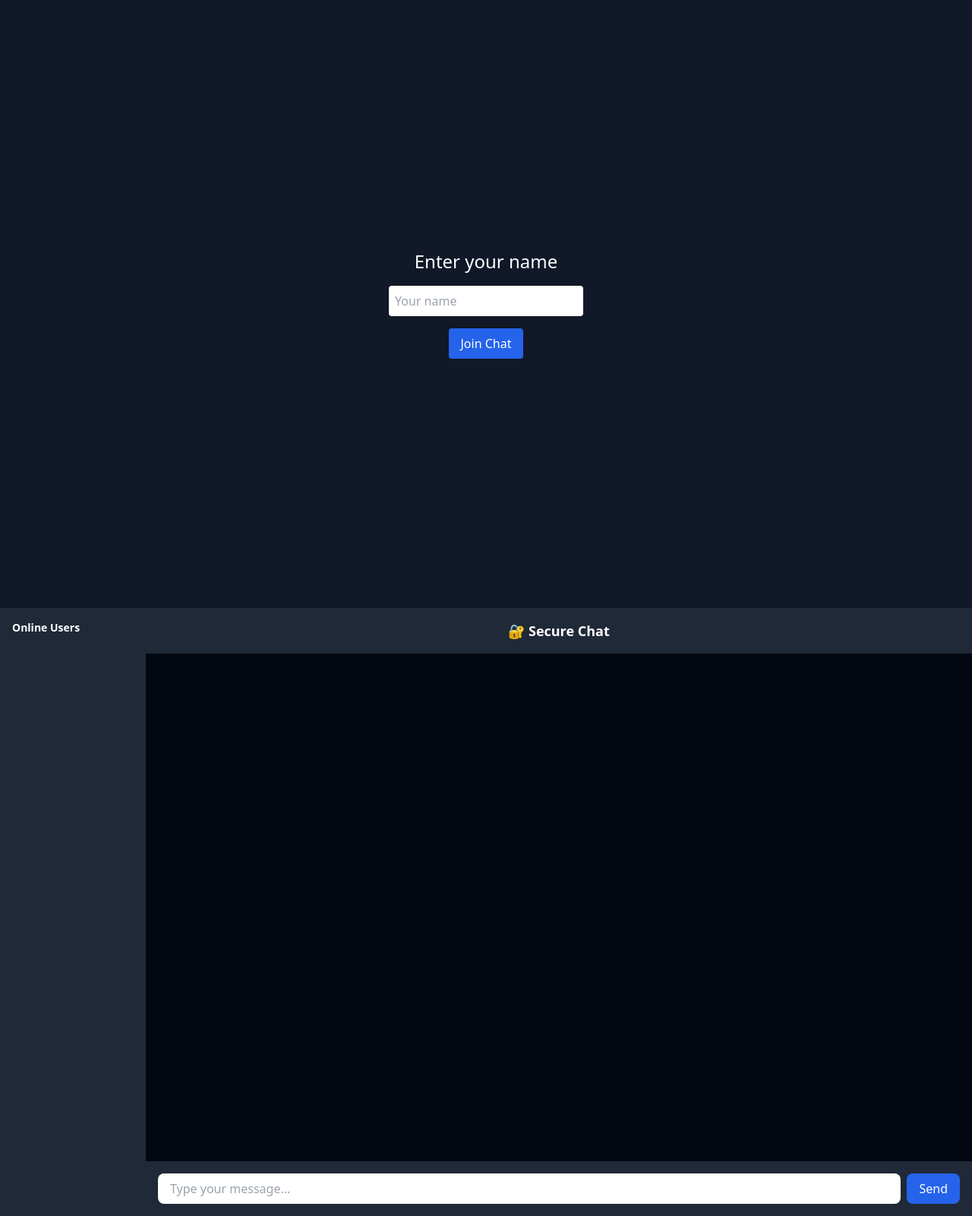
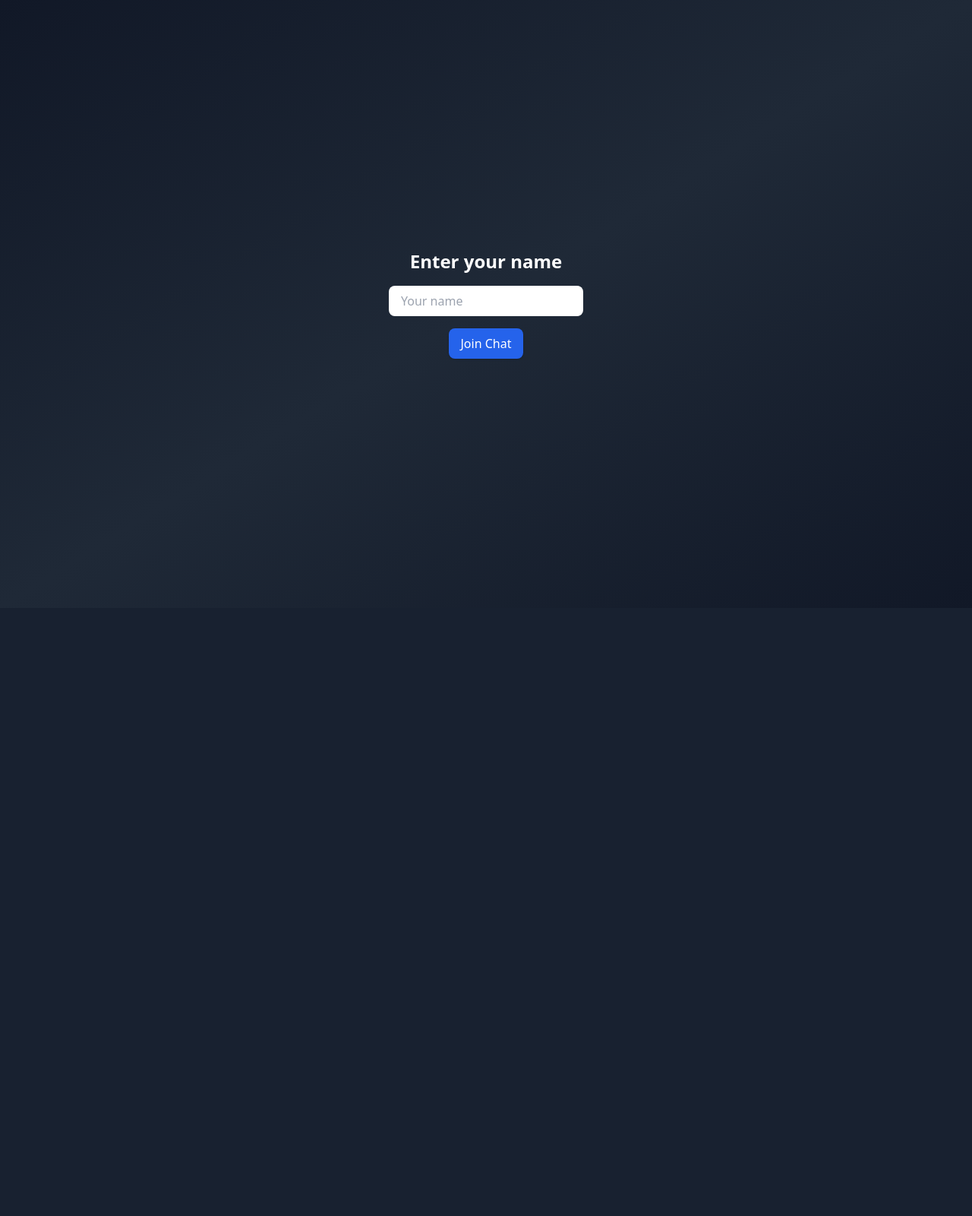
Before and after one commit to Shivamnirwan1/secure-chat-app, a Flask app: page / in a window 1280 px wide. Shown: the whole page at 76% size. After the commit the page ends 472 px from the top, so only its background shows below. Run offline with Flask 3, Linux system fonts and the light colour scheme; some libraries are stand-ins or nearby versions.

Commit message:
Initial commit

```diff
--- a/server/templates/index.html
+++ b/server/templates/index.html
@@ -8,75 +8,70 @@
   <script src="https://cdn.socket.io/4.5.4/socket.io.min.js"></script>
   <script defer src="/static/script.js"></script>
   <script src="https://cdn.tailwindcss.com"></script>
+  <style>
+    @keyframes fadeIn {
+      0% { opacity: 0; transform: translateY(10px); }
+      100% { opacity: 1; transform: translateY(0); }
+    }
+    .animate-fadeIn {
+      animation: fadeIn 0.3s ease-out;
+    }
+  </style>
 </head>
-<body class="bg-gray-900 text-white h-screen">
 
-  <!-- Username Prompt -->
+<body class="bg-gradient-to-br from-gray-900 via-gray-800 to-gray-900 text-white h-screen font-sans">
+
+  <!-- Login Screen -->
   <div id="loginScreen" class="flex flex-col items-center justify-center h-screen p-4">
-    <h1 class="text-2xl mb-4">Enter your name</h1>
-    <input id="usernameInput" type="text" class="rounded p-2 text-black w-64 mb-4" placeholder="Your name" />
-    <button onclick="startChat()" class="bg-blue-600 hover:bg-blue-700 px-4 py-2 rounded text-white">
+    <h1 class="text-2xl font-semibold mb-4">Enter your name</h1>
+    <input id="usernameInput" type="text" class="rounded-lg px-4 py-2 text-black w-64 mb-4 focus:ring-2 ring-blue-400" placeholder="Your name" />
+    <button onclick="startChat()" class="bg-blue-600 hover:bg-blue-700 px-4 py-2 rounded-lg text-white shadow">
       Join Chat
     </button>
   </div>
 
-  <div class="flex h-full">
-  <!-- Sidebar with user list -->
-  <div class="w-48 bg-gray-800 p-4 text-sm">
-    <h2 class="font-bold mb-2">Online Users</h2>
-    <ul id="userList" class="space-y-1 text-gray-300"></ul>
+  <!-- Chat UI -->
+  <div id="chatScreen" class="hidden h-screen flex">
+
+    <!-- Sidebar: Online Users -->
+    <div class="w-60 bg-gray-800 p-4 text-sm border-r border-gray-700">
+      <h2 class="font-bold mb-3 text-white text-md">👥 Online Users</h2>
+      <ul id="userList" class="space-y-1 text-gray-300 text-sm"></ul>
     </div>
 
-  <!-- Main chat area -->
+    <!-- Main Chat Panel -->
     <div class="flex-1 flex flex-col">
-    <div class="p-4 bg-gray-800 text-center text-lg font-bold">
+      <!-- Header -->
+      <div class="p-4 bg-gray-800 text-center text-xl font-bold tracking-wide border-b border-gray-700">
         🔐 Secure Chat
       </div>
+
+      <!-- Typing Indicator -->
       <div id="typingIndicator" class="px-4 py-1 text-sm text-gray-400 hidden">
         Someone is typing...
       </div>
+
+      <!-- Chat Area -->
       <div id="chat" class="flex-1 p-4 overflow-y-auto space-y-2 text-sm bg-gray-950"></div>
-    <div class="p-4 bg-gray-800 flex gap-2">
-      <input id="msg" type="text" placeholder="Type your message..."
-             class="flex-1 rounded-lg px-4 py-2 text-black focus:outline-none"
-             oninput="onInput()" onkeydown="if(event.key==='Enter') sendMessage()" />
-      <button onclick="sendMessage()"
-              class="bg-blue-600 hover:bg-blue-700 text-white px-4 py-2 rounded-lg">
+
+      <!-- Message Input -->
+      <div class="p-4 bg-gray-800 flex gap-2 border-t border-gray-700">
+        <input
+          id="msg"
+          type="text"
+          placeholder="Type your message..."
+          class="flex-1 rounded-lg px-4 py-2 text-black focus:outline-none focus:ring-2 ring-blue-400 shadow"
+          oninput="onInput()"
+          onkeydown="if(event.key==='Enter') sendMessage()"
+        />
+        <button
+          onclick="sendMessage()"
+          class="bg-blue-600 hover:bg-blue-700 text-white px-4 py-2 rounded-lg shadow transition"
+        >
           Send
         </button>
       </div>
     </div>
   </div>
-
-
-  <!-- Chat UI -->
-  <div id="chatScreen" class="hidden flex flex-col h-screen">
-    <div class="p-4 bg-gray-800 text-center text-lg font-bold">
-      🔐 Secure Chat
-    </div>
-
-    <div id="typingIndicator" class="px-4 py-1 text-sm text-gray-400 hidden">
-      Someone is typing...
-    </div>
-
-    <div id="chat" class="flex-1 p-4 overflow-y-auto space-y-2 text-sm bg-gray-950"></div>
-
-    <div class="p-4 bg-gray-800 flex gap-2">
-      <input
-        id="msg"
-        type="text"
-        placeholder="Type your message..."
-        class="flex-1 rounded-lg px-4 py-2 text-black focus:outline-none"
-        oninput="onInput()"
-        onkeydown="if(event.key==='Enter') sendMessage()"
-      />
-      <button
-        onclick="sendMessage()"
-        class="bg-blue-600 hover:bg-blue-700 text-white px-4 py-2 rounded-lg"
-      >
-        Send
-      </button>
-    </div>
-  </div>
 </body>
 </html>
--- a/static/script.js
+++ b/static/script.js
@@ -29,13 +29,16 @@ function startChat() {
 
 function appendMessage(msg, isSelf = false) {
   const bubble = document.createElement("div");
-  bubble.className = `max-w-[70%] p-2 px-4 rounded-xl break-words whitespace-pre-wrap ${
-    isSelf ? "bg-blue-600 text-white self-end ml-auto" : "bg-gray-700 text-white"
-  }`;
+  bubble.className = `
+    max-w-[75%] px-4 py-2 rounded-2xl shadow
+    ${isSelf ? "bg-blue-500 text-white self-end ml-auto" : "bg-gray-700 text-white"}
+    animate-fadeIn
+  `;
   bubble.textContent = msg;
   chatBox.appendChild(bubble);
   chatBox.scrollTop = chatBox.scrollHeight;
 }
+
 
 async function generateRSAKeys() {
   rsaKeyPair = await window.crypto.subtle.generateKey(
```
Lines whose indentation alone changed are shown as unchanged.
